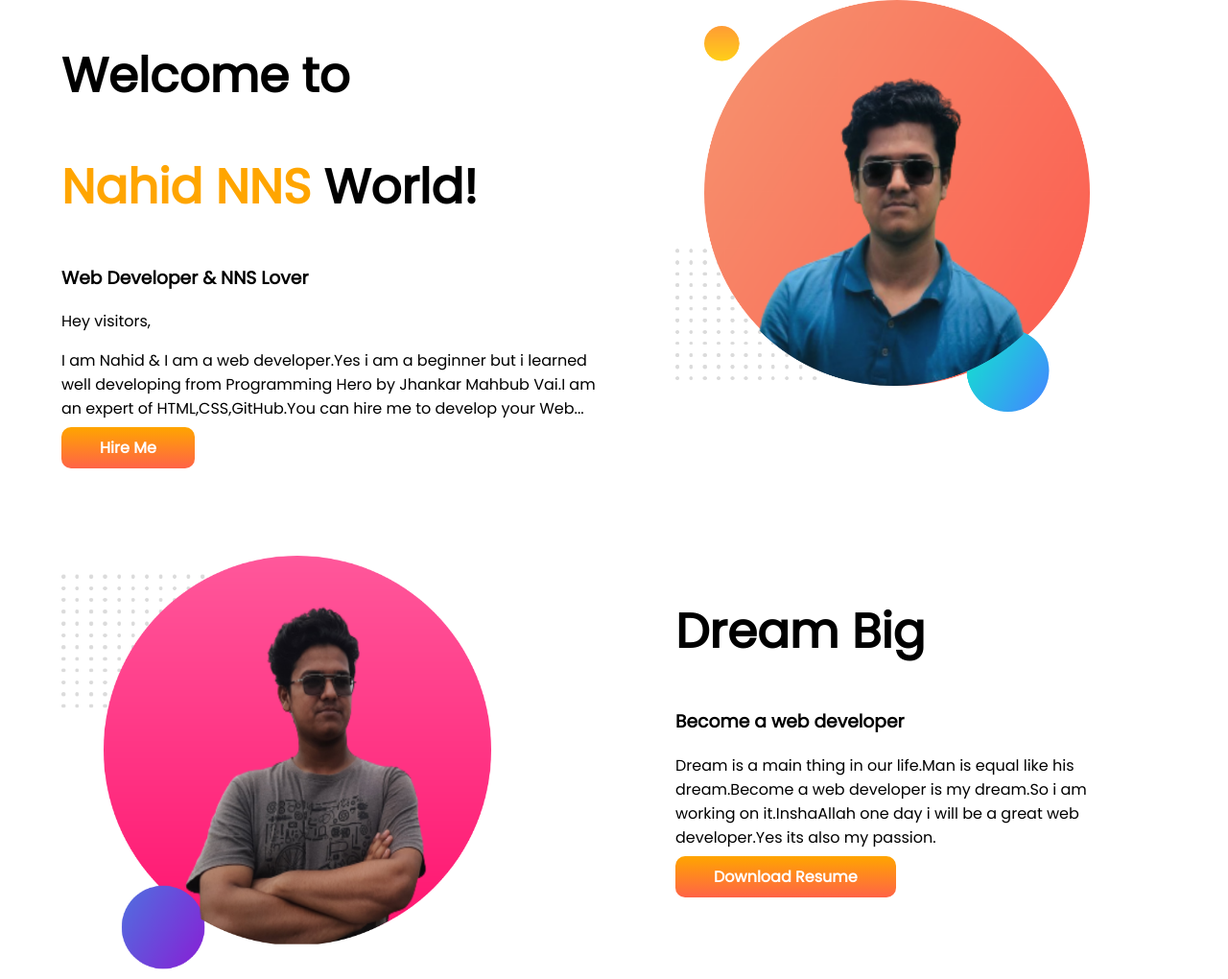
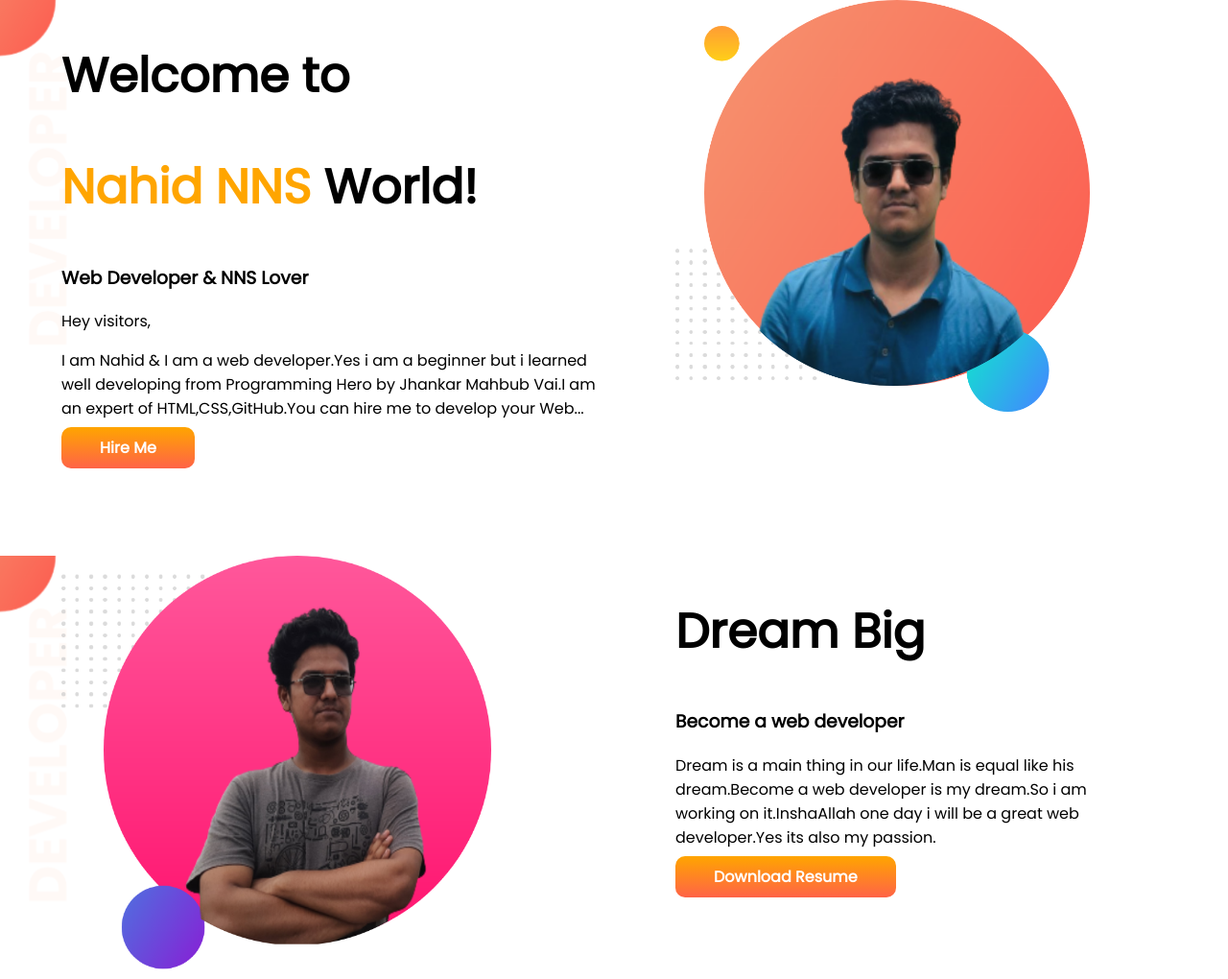
Before and after one commit to nahidnns/developer-portfolio, a plain HTML site: page index.html in a window 1280 px wide. Shown: the top 1020 px of the page at 96% size. Drawn offline with Linux system fonts and the light colour scheme.

Commit message:
corner picture added

```diff
--- a/style.css
+++ b/style.css
@@ -11,6 +11,8 @@ h1{
 .flexible-container{
     display:flex;
     margin-bottom: 100px;
+    background-image: url(images/top-banner.png);
+    background-repeat: no-repeat;
 }
 .half-width{
     width:50%;
```
